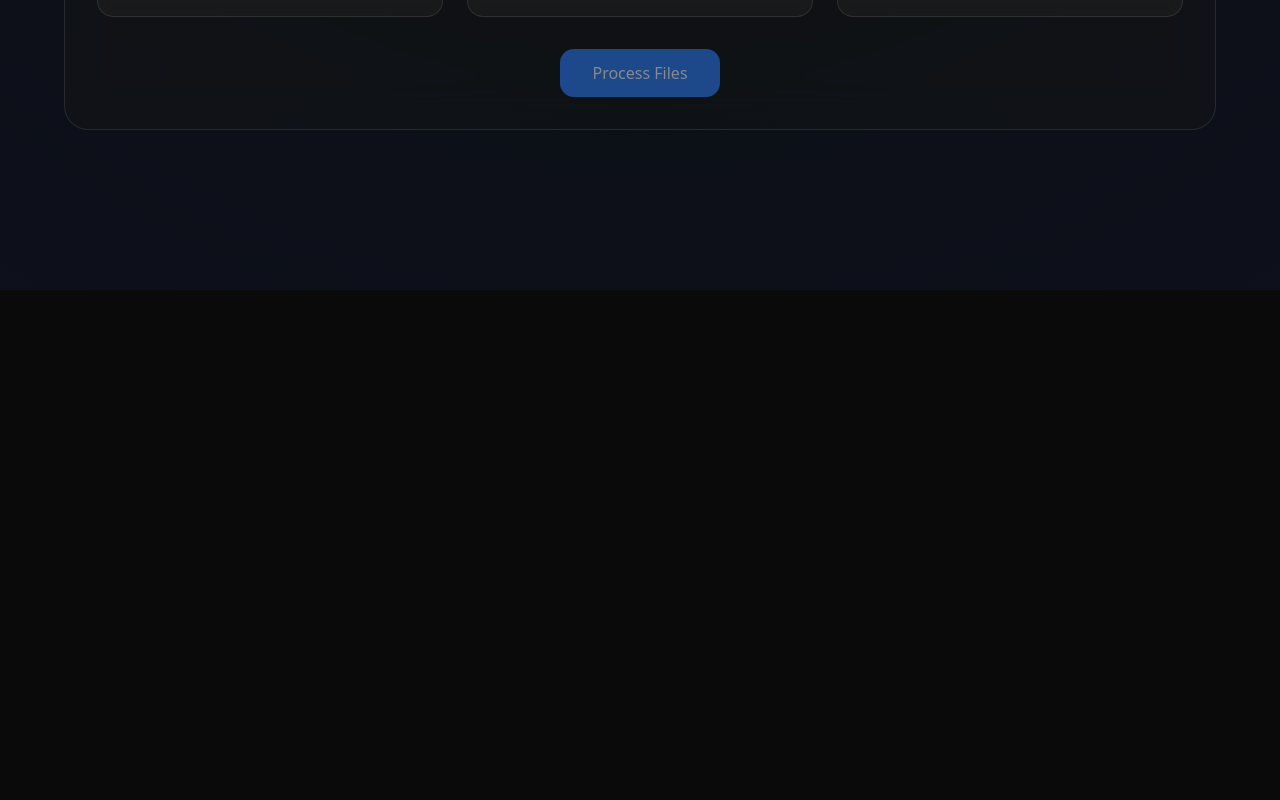
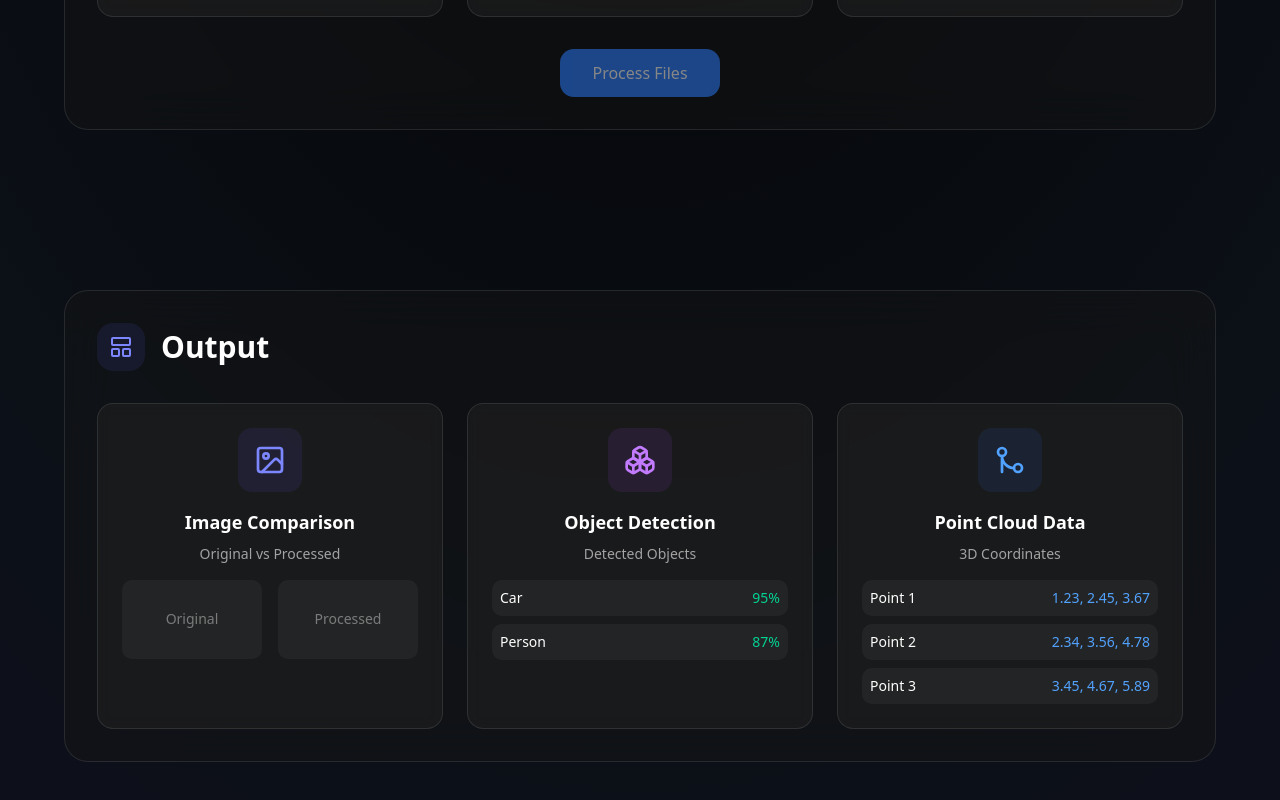
Before and after one commit to Sanket19062003/MSDF, a Next.js app: page /implementation in a window 1280 px wide. Shown: the part 1776-2576 px from the top of the page. Before the commit the page ends 2066 px from the top, so only its background shows below. Built offline with nearby package versions, Linux system fonts and the light colour scheme.

Commit message:
Done with the front-end

```diff
--- a/src/app/implementation/page.tsx
+++ b/src/app/implementation/page.tsx
@@ -4,22 +4,26 @@ import { GoogleGeminiEffectDemo } from "@/components/ui/google-gemini-effect-dem
 import AnimatedGradientBackground from "@/components/ui/animated-gradient-background"
 import { GlowingEffect } from "@/components/ui/glowing-effect"
 import { motion } from "framer-motion"
-import { ArrowRight, Code2, Database, GitBranch, LineChart, Settings, Upload, FileType, Image, Database as DatasetIcon } from "lucide-react"
+import { ArrowRight, Code2, Database, GitBranch, LineChart, Settings, Upload, FileType, Image, Database as DatasetIcon, LayoutPanelTop, Boxes, GitMerge } from "lucide-react"
 import { useState } from "react"
 
+// File State Interface
 interface FileState {
   pcd: File | null;
   image: File | null;
   calibration: File | null;
 }
 
+// Main Implementation Page Component
 export default function ImplementationPage() {
+  // File State Management
   const [files, setFiles] = useState<FileState>({
     pcd: null,
     image: null,
     calibration: null
   });
 
+  // File Change Handler
   const handleFileChange = (type: 'pcd' | 'image' | 'calibration', e: React.ChangeEvent<HTMLInputElement>) => {
     if (e.target.files && e.target.files[0]) {
       setFiles(prev => ({
@@ -31,7 +35,7 @@ export default function ImplementationPage() {
 
   return (
     <main className="min-h-screen bg-neutral-950">
-      {/* Hero Section with Gemini Effect */}
+      {/* Hero Section */}
       <section className="relative w-full overflow-hidden">
         <div className="relative min-h-[80vh] flex items-center">
           <GoogleGeminiEffectDemo />
@@ -52,8 +56,9 @@ export default function ImplementationPage() {
         </div>
       </section>
 
-      {/* Implementation Sections */}
+      {/* Main Content Section */}
       <section className="relative w-full py-20">
+        {/* Animated Background */}
         <AnimatedGradientBackground
           Breathing={true}
           startingGap={150}
@@ -71,6 +76,7 @@ export default function ImplementationPage() {
           containerClassName="opacity-100"
         />
 
+        {/* Feature Cards Container */}
         <div className="container relative z-10 mx-auto px-4 sm:px-6 lg:px-8">
           <div className="grid grid-cols-1 md:grid-cols-2 gap-6 lg:gap-8">
             {/* Architecture Card */}
@@ -139,7 +145,7 @@ export default function ImplementationPage() {
               </div>
             </motion.div>
 
-            {/* Performance Card */}
+            {/* Performance Metrics Card */}
             <motion.div
               initial={{ opacity: 0, y: 20 }}
               whileInView={{ opacity: 1, y: 0 }}
@@ -162,7 +168,7 @@ export default function ImplementationPage() {
             </motion.div>
           </div>
 
-          {/* Technical Details Section */}
+          {/* Technical Specifications Section */}
           <div className="mt-20">
             <motion.div
               initial={{ opacity: 0, y: 20 }}
@@ -179,6 +185,7 @@ export default function ImplementationPage() {
                 <h2 className="text-3xl font-bold text-white">Technical Specifications</h2>
               </div>
               <div className="grid grid-cols-1 md:grid-cols-2 gap-6">
+                {/* Core Features List */}
                 <div>
                   <h3 className="text-xl font-semibold text-white mb-4">Core Features</h3>
                   <ul className="space-y-3 text-white/60">
@@ -200,6 +207,7 @@ export default function ImplementationPage() {
                     </li>
                   </ul>
                 </div>
+                {/* Technologies List */}
                 <div>
                   <h3 className="text-xl font-semibold text-white mb-4">Technologies</h3>
                   <ul className="space-y-3 text-white/60">
@@ -243,8 +251,9 @@ export default function ImplementationPage() {
                   <h2 className="text-3xl font-bold text-white">Upload Files</h2>
                 </div>
 
+                {/* File Upload Cards Container */}
                 <div className="grid grid-cols-1 md:grid-cols-3 gap-6">
-                  {/* PCD File Upload */}
+                  {/* PCD File Upload Card */}
                   <div className="relative group">
                     <input
                       type="file"
@@ -271,7 +280,7 @@ export default function ImplementationPage() {
                     </div>
                   </div>
 
-                  {/* Image File Upload */}
+                  {/* Image File Upload Card */}
                   <div className="relative group">
                     <input
                       type="file"
@@ -298,7 +307,7 @@ export default function ImplementationPage() {
                     </div>
                   </div>
 
-                  {/* Calibration File Upload */}
+                  {/* Calibration File Upload Card */}
                   <div className="relative group">
                     <input
                       type="file"
@@ -326,7 +335,7 @@ export default function ImplementationPage() {
                   </div>
                 </div>
 
-                {/* Upload Button */}
+                {/* Process Button Section */}
                 <div className="mt-8 flex justify-center">
                   <button
                     className="px-8 py-3 bg-blue-500 hover:bg-blue-600 text-white rounded-xl font-medium transition-colors duration-200 disabled:opacity-50 disabled:cursor-not-allowed"
@@ -338,6 +347,119 @@ export default function ImplementationPage() {
               </motion.div>
             </div>
           </section>
+
+          {/* Output Section */}
+          <section className="relative w-full py-10 sm:py-16 md:py-20">
+            <div className="container relative z-10 mx-auto px-4 sm:px-6 lg:px-8">
+              <motion.div
+                initial={{ opacity: 0, y: 20 }}
+                whileInView={{ opacity: 1, y: 0 }}
+                viewport={{ once: true }}
+                transition={{ duration: 0.5 }}
+                className="relative bg-neutral-900/40 backdrop-blur-xl rounded-3xl p-4 sm:p-6 md:p-8 border border-white/10"
+              >
+                <GlowingEffect spread={40} glow={true} disabled={false} proximity={64} />
+                <div className="flex items-center gap-3 sm:gap-4 mb-6 sm:mb-8">
+                  <div className="p-2 sm:p-3 rounded-2xl bg-indigo-500/10">
+                    <LayoutPanelTop className="w-5 h-5 sm:w-6 sm:h-6 text-indigo-400" />
+                  </div>
+                  <h2 className="text-2xl sm:text-3xl font-bold text-white">Output</h2>
+                </div>
+
+                {/* Output Cards Container */}
+                <div className="grid grid-cols-1 sm:grid-cols-2 lg:grid-cols-3 gap-4 sm:gap-6">
+                  {/* Image Comparison Card */}
+                  <div className="relative bg-neutral-800/40 backdrop-blur-sm rounded-2xl p-4 sm:p-6 border border-white/10">
+                    <GlowingEffect spread={40} glow={true} disabled={false} proximity={64} />
+                    <div className="flex flex-col items-center text-center gap-3 sm:gap-4">
+                      <div className="p-3 sm:p-4 rounded-xl bg-indigo-500/10">
+                        <Image className="w-6 h-6 sm:w-8 sm:h-8 text-indigo-400" />
+                      </div>
+                      <div>
+                        <h3 className="text-base sm:text-lg font-semibold text-white mb-1 sm:mb-2">Image Comparison</h3>
+                        <p className="text-xs sm:text-sm text-white/60">Original vs Processed</p>
+                      </div>
+                      <div className="grid grid-cols-2 gap-3 sm:gap-4 w-full">
+                        <div className="aspect-video bg-neutral-700/30 rounded-lg flex items-center justify-center">
+                          {files.image ? (
+                            <img
+                              src={URL.createObjectURL(files.image)}
+                              alt="Original"
+                              className="w-full h-full object-cover rounded-lg"
+                            />
+                          ) : (
+                            <span className="text-white/40 text-xs sm:text-sm">Original</span>
+                          )}
+                        </div>
+                        <div className="aspect-video bg-neutral-700/30 rounded-lg flex items-center justify-center">
+                          {files.image ? (
+                            <img
+                              src={URL.createObjectURL(files.image)}
+                              alt="Processed"
+                              className="w-full h-full object-cover rounded-lg"
+                            />
+                          ) : (
+                            <span className="text-white/40 text-xs sm:text-sm">Processed</span>
+                          )}
+                        </div>
+                      </div>
+                    </div>
+                  </div>
+
+                  {/* Object Detection Card */}
+                  <div className="relative bg-neutral-800/40 backdrop-blur-sm rounded-2xl p-4 sm:p-6 border border-white/10">
+                    <GlowingEffect spread={40} glow={true} disabled={false} proximity={64} />
+                    <div className="flex flex-col items-center text-center gap-3 sm:gap-4">
+                      <div className="p-3 sm:p-4 rounded-xl bg-purple-500/10">
+                        <Boxes className="w-6 h-6 sm:w-8 sm:h-8 text-purple-400" />
+                      </div>
+                      <div>
+                        <h3 className="text-base sm:text-lg font-semibold text-white mb-1 sm:mb-2">Object Detection</h3>
+                        <p className="text-xs sm:text-sm text-white/60">Detected Objects</p>
+                      </div>
+                      <div className="w-full space-y-2">
+                        {[
+                          { label: "Car", confidence: 95 },
+                          { label: "Person", confidence: 87 }
+                        ].map((detection, index) => (
+                          <div key={index} className="flex items-center justify-between bg-neutral-700/30 rounded-lg p-2 text-xs sm:text-sm">
+                            <span className="text-white">{detection.label}</span>
+                            <span className="text-emerald-400">{detection.confidence}%</span>
+                          </div>
+                        ))}
+                      </div>
+                    </div>
+                  </div>
+
+                  {/* Point Cloud Data Card */}
+                  <div className="relative bg-neutral-800/40 backdrop-blur-sm rounded-2xl p-4 sm:p-6 border border-white/10">
+                    <GlowingEffect spread={40} glow={true} disabled={false} proximity={64} />
+                    <div className="flex flex-col items-center text-center gap-3 sm:gap-4">
+                      <div className="p-3 sm:p-4 rounded-xl bg-blue-500/10">
+                        <GitMerge className="w-6 h-6 sm:w-8 sm:h-8 text-blue-400" />
+                      </div>
+                      <div>
+                        <h3 className="text-base sm:text-lg font-semibold text-white mb-1 sm:mb-2">Point Cloud Data</h3>
+                        <p className="text-xs sm:text-sm text-white/60">3D Coordinates</p>
+                      </div>
+                      <div className="w-full space-y-2">
+                        {[
+                          { x: 1.23, y: 2.45, z: 3.67 },
+                          { x: 2.34, y: 3.56, z: 4.78 },
+                          { x: 3.45, y: 4.67, z: 5.89 }
+                        ].map((point, index) => (
+                          <div key={index} className="flex items-center justify-between bg-neutral-700/30 rounded-lg p-2 text-xs sm:text-sm">
+                            <span className="text-white">Point {index + 1}</span>
+                            <span className="text-blue-400">{point.x}, {point.y}, {point.z}</span>
+                          </div>
+                        ))}
+                      </div>
+                    </div>
+                  </div>
+                </div>
+              </motion.div>
+            </div>
+          </section>
         </div>
       </section>
     </main>
```
Also changed, not shown: 1 other file (tests, documents, lock files or other folders).
